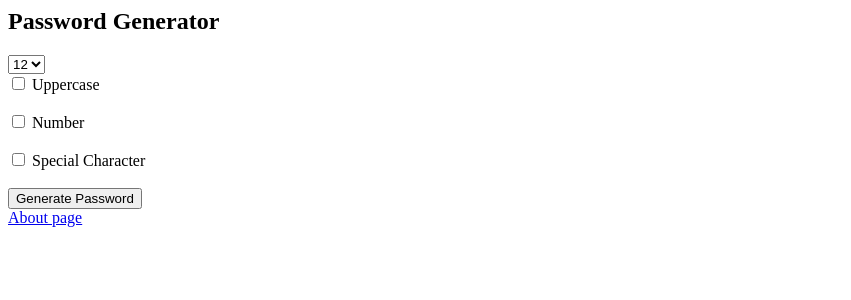
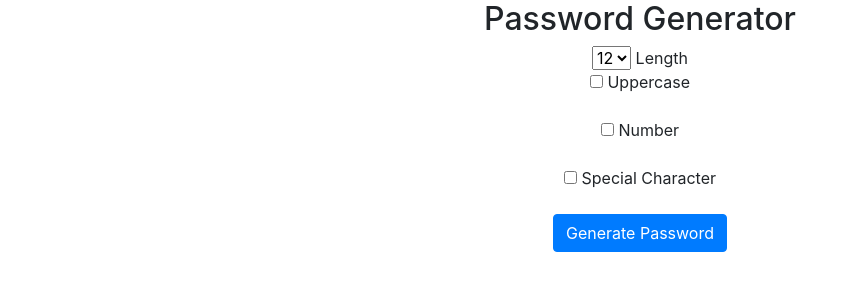
Before and after one commit to wilamtoner/passwordgenerator, a Django app: page / in a window 1280 px wide. Shown: the top 300 px of the page, without its empty margins (0-851 px from the left). Run offline with Django 3.2, Linux system fonts and the light colour scheme; some libraries are stand-ins or nearby versions.

Commit message:
second commit

```diff
--- a/projects/generator/templates/generator/home.html
+++ b/projects/generator/templates/generator/home.html
@@ -1,6 +1,9 @@
+<link rel="stylesheet" href="https://stackpath.bootstrapcdn.com/bootstrap/4.5.0/css/bootstrap.min.css" integrity="sha384-9aIt2nRpC12Uk9gS9baDl411NQApFmC26EwAOH8WgZl5MYYxFfc+NcPb1dKGj7Sk" crossorigin="anonymous">
+
+<div class="container text-center">
 <h2>Password Generator</h2>
 
-<form action="password">
+ <form action="password">
    <select name="length">
       <option value="6">6</option>
       <option value="7">7</option>
@@ -11,7 +14,7 @@
       <option value="12" selected="selected">12</option>
       <option value="13">13</option>
       <option value="14">14</option>
-   </select>
+   </select> Length
 
    <br>
    <input type="checkbox" name="uppercase"> Uppercase
@@ -23,9 +26,9 @@
    <input type="checkbox" name="special"> Special Character
    </br>
    <br>
-   <input type="submit" value="Generate Password">
+   <input type="submit" value="Generate Password" class="btn btn-primary">
    </br>
 
-   <a href="{% url 'about' %}">About page</a>
 
 </form>
+</div>
```
Also changed, not shown: projects/generator/templates/generator/password.html (+6 -3 lines), projects/db.sqlite3.
